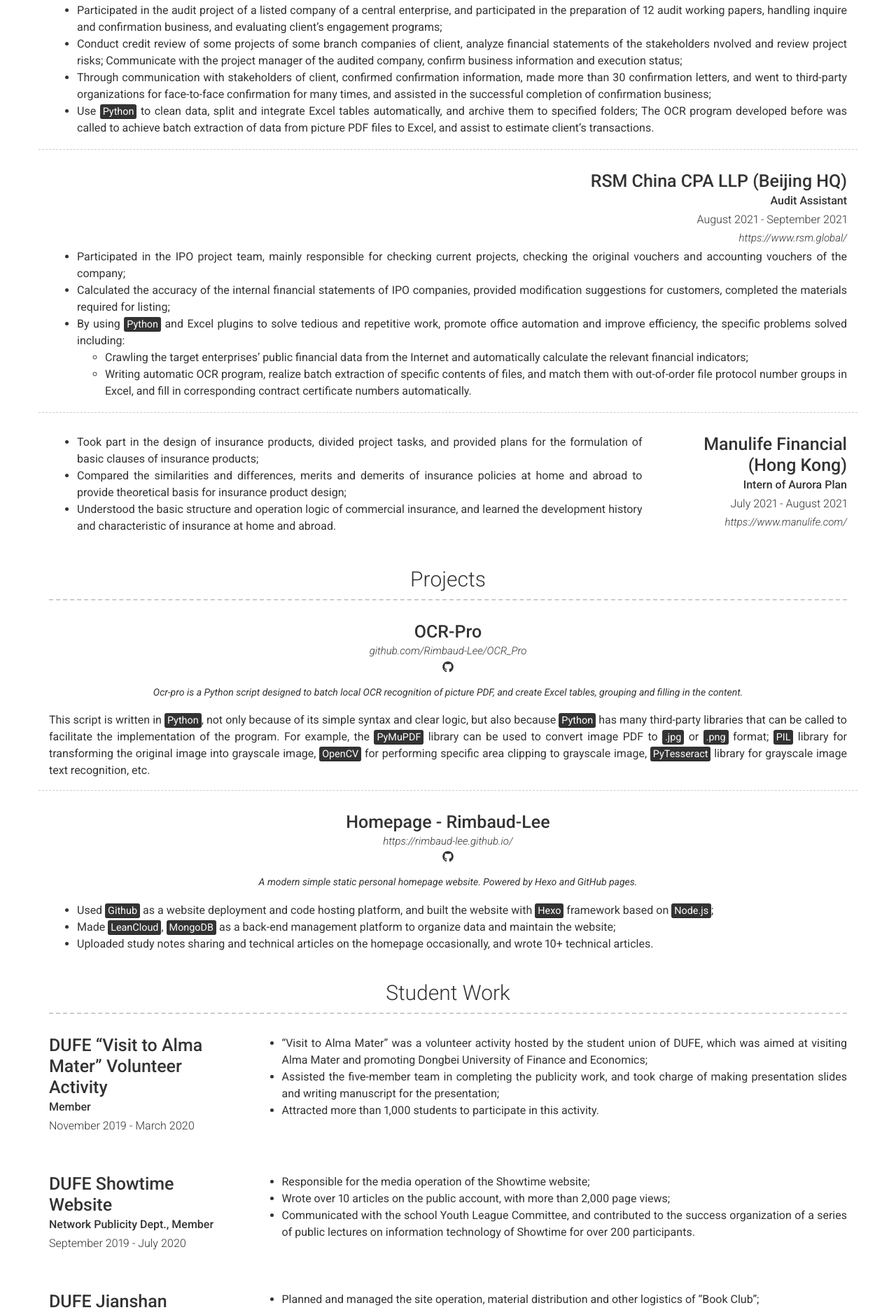
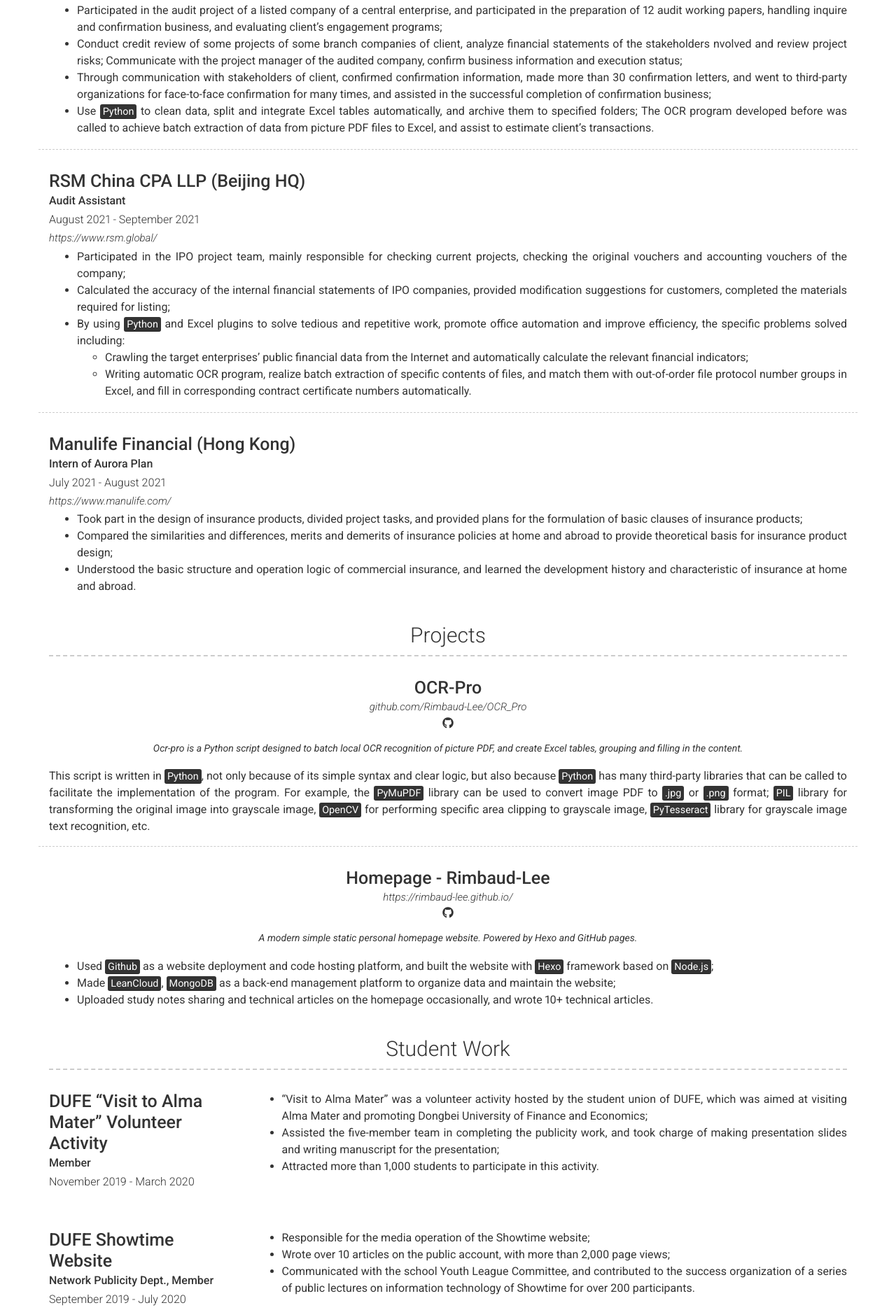
Before and after one commit to Rimbaud-Lee/resume_en, a Jekyll site: the page built from index.md, in a window 1280 px wide. Shown: the part 1223-3095 px from the top of the page at 70% size. Built offline with Jekyll 4.4.1, drawn with Linux system fonts in a browser that asks for light colours; nearby versions of some CDN libraries.

Commit message:
_config.yml

```diff
--- a/_config.yml
+++ b/_config.yml
@@ -103,7 +103,7 @@ content:
           - Through communication with stakeholders of client, confirmed confirmation information, made more than 30 confirmation letters, and went to third-party organizations for face-to-face confirmation for many times, and assisted in the successful completion of confirmation business;
           - Use <mark>Python</mark> to clean data, split and integrate Excel tables automatically, and archive them to specified folders; The OCR program developed before was called to achieve batch extraction of data from picture PDF files to Excel, and assist to estimate client's transactions.
 
-      - layout: top-right # left
+      - layout: top # left
         border: weak
         title: RSM China CPA LLP (Beijing HQ)
         sub_title: Audit Assistant
@@ -118,7 +118,7 @@ content:
             - Crawling the target enterprises' public financial data from the Internet and automatically calculate the relevant financial  indicators;
             - Writing automatic OCR program, realize batch extraction of specific contents of files, and match them with out-of-order  file protocol number groups in Excel, and fill in corresponding contract certificate numbers automatically.
 
-      - layout: right # left
+      - layout: top # left
         title: Manulife Financial (Hong Kong)
         sub_title: Intern of Aurora Plan
         caption: July 2021 - August 2021
```
